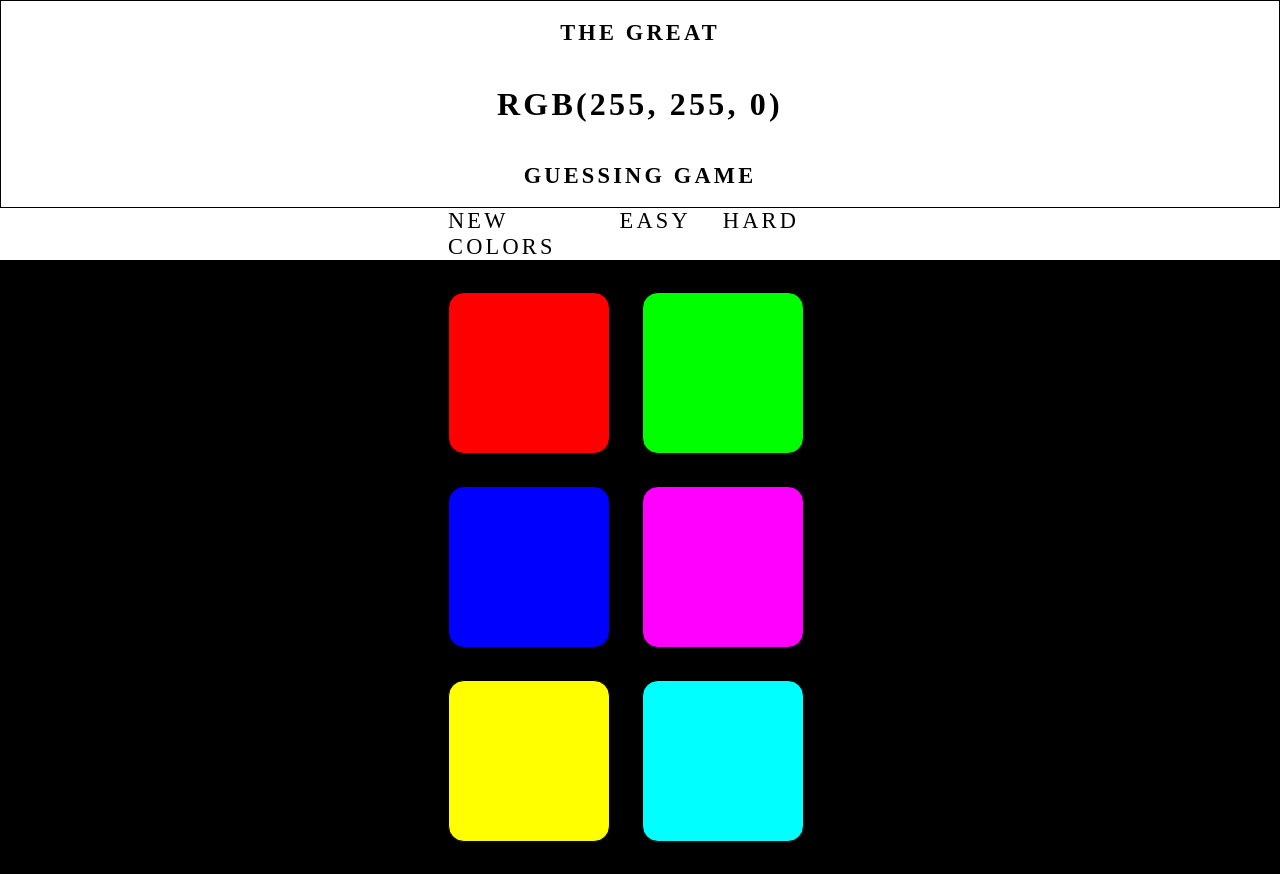
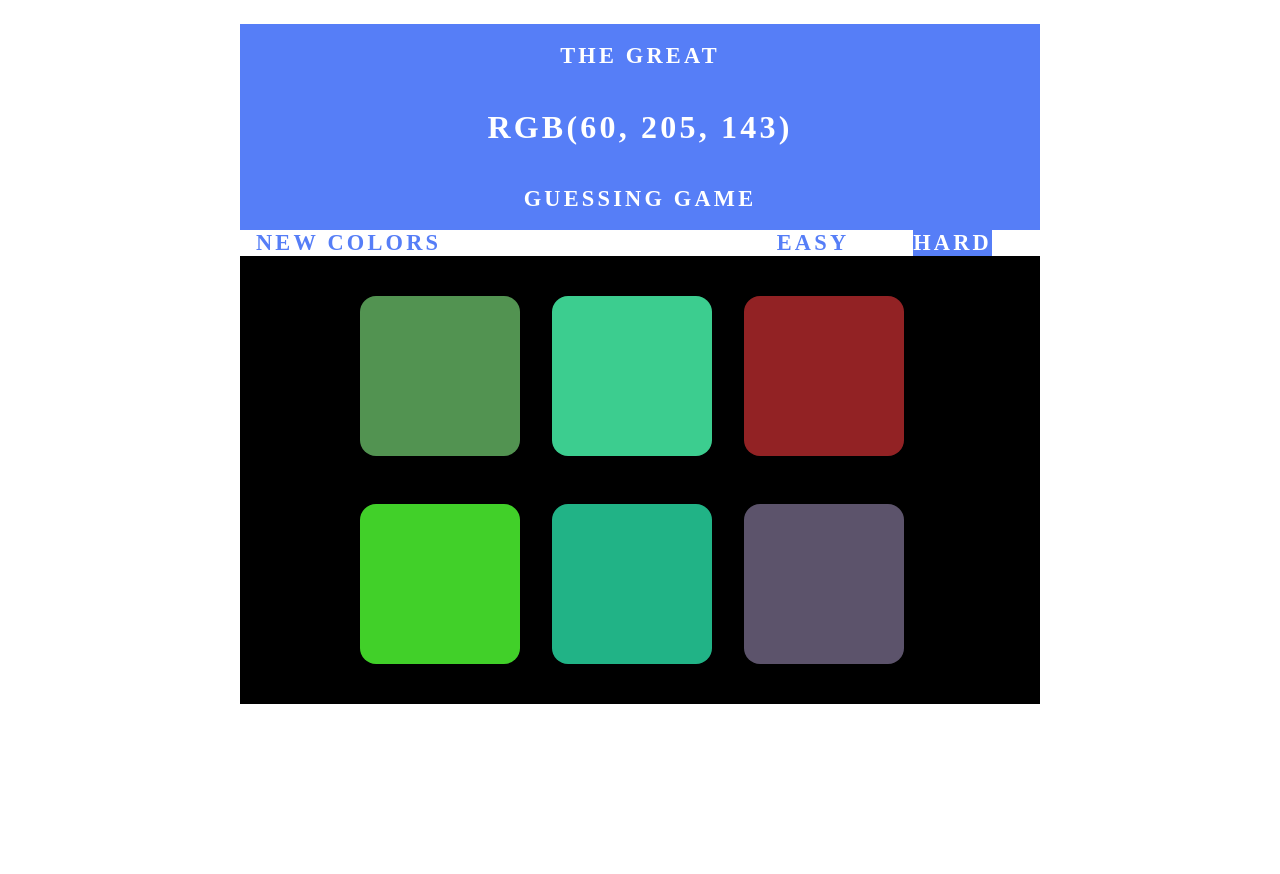
Before and after one commit to cziemba1/JS-Practice, a plain HTML site: page Color Game/index.html in a window 1280 px wide. After the commit the page ends 800 px from the top, so only its background shows below. Drawn offline with Linux system fonts and the light colour scheme.

Commit message:
Add files via upload

```diff
--- a/Color Game/app.js
+++ b/Color Game/app.js
@@ -1,21 +1,16 @@
 const color = document.querySelector(".color");
-const newcolor = document.querySelector(".new-color");
+const reset = document.querySelector(".reset");
 const easy = document.querySelector(".easy");
 const hard = document.querySelector(".hard");
-let colors = [
-    "rgb(255, 0, 0)",
-    "rgb(0, 255, 0)",
-    "rgb(0, 0, 255)",
-    "rgb(255, 0, 255)",
-    "rgb(255, 255, 0)",
-    "rgb(0, 255, 255)",
-]
+let colors = generateColor(6);
 const squares = document.querySelectorAll(".square");
-let pickedColor = colors[4];
+// let pickedColor = colors[4];
 const newContent = document.querySelector(".new-content");
 const header = document.querySelector(".header");
+let pickedColor = pickColor();
+let numSquares = 6;
 
-color.textContent = pickedColor;
+color.textContent = pickColor();
 
 
 for (let i = 0; i < squares.length; i++) {
@@ -23,12 +18,10 @@ for (let i = 0; i < squares.length; i++) {
     squares[i].addEventListener("click", function () {
         let clickedColor = this.style.backgroundColor;
         if (clickedColor === pickedColor) {
-            for (let i = 0; i < squares.length; i++) {
-                squares[i].style.backgroundColor = clickedColor;
-            }
+            changeColor(clickedColor);
             newContent.textContent = "YOU WIN";
-            header.style.backgroundColor = pickedColor;
-
+            header.style.backgroundColor = clickedColor;
+            reset.textContent = "PLAY AGAIN?"
         } else {
             this.style.backgroundColor = "#000000";
             newContent.textContent = "Try Again";
@@ -36,11 +29,73 @@ for (let i = 0; i < squares.length; i++) {
     })
 }
 
+reset.addEventListener("click", function () {
+    colors = generateColor(numSquares);
+    pickedColor = pickColor();
+    color.textContent = pickColor();
+    for (let i = 0; i < squares.length; i++) {
+        squares[i].style.backgroundColor = colors[i];
+        ;
+    }
+    reset.textContent = "NEW COLORS";
+    header.style.backgroundColor = "#567ef7";
+})
 
+easy.addEventListener("click", function () {
+    easy.classList.toggle("selected");
+    hard.classList.remove("selected");
+    numSquares = 3;
+    colors = generateColor(numSquares);
+    pickedColor = pickColor();
+    color.textContent = pickColor();
+    for (let i = 0; i < squares.length; i++) {
+        if (colors[i]) {
+            squares[i].style.backgroundColor = colors[i];
+        } else {
+            squares[i].style.display = "none";
+        }
+    }
+});
 
-// function generateColor() {
-//     return Math.floor(Math.random() * 256);
-// }
+hard.addEventListener("click", function () {
+    hard.classList.toggle("selected");
+    easy.classList.remove("selected");
+    numSquares = 6;
+    colors = generateColor(numSquares);
+    pickedColor = pickColor();
+    color.textContent = pickColor();
+    for (let i = 0; i < squares.length; i++) {
+        squares[i].style.backgroundColor = colors[i];
+        squares[i].style.display = "block";
+    }
+});
+
+function changeColor(color) {
+    for (let i = 0; i < squares.length; i++) {
+        squares[i].style.backgroundColor = color;
+    }
+}
+
+function pickColor() {
+    var random = Math.floor(Math.random() * colors.length);
+    return colors[random];
+}
+
+function generateColor(num) { // num --> amount of colors/items in the array
+    let newArray = [];
+    for (let i = 0; i < num; i++) {
+        newArray.push(randomColor())
+    }
+    return newArray;
+}
+
+function randomColor() {
+    let red = Math.floor(Math.random() * 256);
+    let blue = Math.floor(Math.random() * 256);
+    let green = Math.floor(Math.random() * 256);
+    return `rgb(${red}, ${green}, ${blue})`
+
+}
 
 // newcolor.addEventListener("click", function () {
 //     color.textContent = `${generateColor()}, ${generateColor()}, ${generateColor()}`;
--- a/Color Game/index.html
+++ b/Color Game/index.html
@@ -16,11 +16,11 @@
         <h2 class="title">Guessing Game</h2>
     </div>
     <div class="main">
-        <p class="new-color">New Colors</p>
+        <p class="reset">New Colors</p>
         <p class="new-content"></p>
         <div class="level">
             <p class="easy">Easy</p>
-            <p class="hard">Hard</p>
+            <p class="hard selected">Hard</p>
         </div>
     </div>
     <div class="squares">
--- a/Color Game/style.css
+++ b/Color Game/style.css
@@ -4,32 +4,39 @@ body{
     padding: 0;
     margin: 0;
     box-sizing: border-box;
+    display: flex;
+    flex-direction: column;
+    align-items: center;
 }
 
 .header{
     display: flex;
     flex-direction: column;
     align-items: center;
-    border: .1rem black solid;
-
-}
-
-.main{
-    display: flex;
-    justify-content: space-between;
-    margin-left: 27rem;
-    margin-right: 32rem;
-    padding: 0;
+    background-color: #567ef7;
+    width: 50rem;
+    margin-top: 1.5rem;
 }
 
 .header > *{
     text-transform: uppercase;
     font-size: 1.4rem;
     letter-spacing: .2rem;
+    color: white;
 }
 
 .header h1{
     font-size: 2rem;
+}
+
+
+.main{
+    display: flex;
+    justify-content: space-between;
+    margin-left: 27rem;
+    margin-right: 29rem;
+    padding: 0;
+    width: 50rem;
 }
 
 .level{
@@ -37,31 +44,50 @@ body{
 }
 
 .squares{
+    box-sizing: border-box;
+    height: 28rem;
+    width: 50rem;
     display: flex;
     flex-wrap: wrap;
-    padding: 1rem 27rem;
-    background-color: #000000;
-
+    padding: 1rem 6.5rem;
+    background-color: black;
+    align-items: center;
 }
 
 .square{
     width: 10rem;
     height: 10rem;
     background-color: white;
-    border: .1rem black solid;
     margin: 1rem;
     border-radius: 1rem;
+    transition: background-color .6s;
 }
 
 .easy,
 .hard,
-.new-color{
-    margin: 0rem 1rem;
+.reset{
+    margin: 0rem 2rem;
     text-transform: uppercase;
     font-size: 1.4rem;
     letter-spacing: .2rem;
+    color:#567ef7 ;
+    font-weight: 700;
+    cursor: pointer;
+    transition: all .3s;
+}
+
+.easy:hover,
+.hard:hover,
+.reset:hover{
+    background-color: #567ef7;
+    color: white;
 }
 
 .new-content{
     margin: .1rem 1rem;
 }
+
+.selected{
+    background-color: #567ef7;
+    color: white;
+}
```
